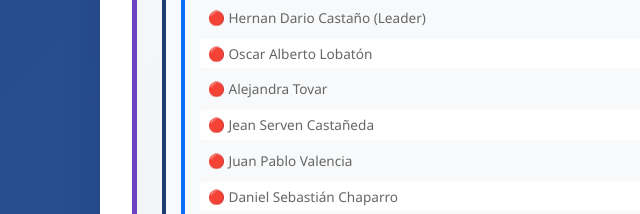
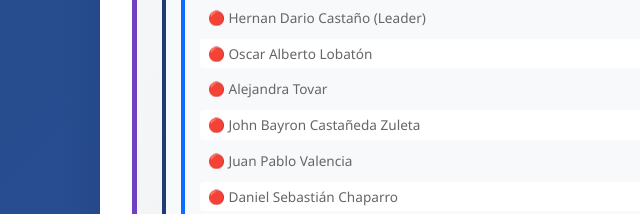
Before and after one commit to hernancastano/reportes, a plain HTML site: page docs/weekly-report-agent-22-26-junio-2026.html in a window 1280 px wide. Shown: the part 8285-8499 px from the top of the page, 0-640 px from the left. Drawn offline with Linux system fonts and the light colour scheme.

Commit message:
fix: nombre correcto John Bayron Castañeda Zuleta en capacity

```diff
--- a/docs/weekly-report-agent-22-26-junio-2026.html
+++ b/docs/weekly-report-agent-22-26-junio-2026.html
@@ -641,7 +641,7 @@ body {
               <div style="display:flex; justify-content:space-between; padding:4px 8px; background:#f8f9fa; border-radius:4px;"><span>🔴 Hernan Dario Castaño (Leader)</span><strong style="color:#dc3545;">370%</strong></div>
               <div style="display:flex; justify-content:space-between; padding:4px 8px; background:white; border-radius:4px;"><span>🔴 Oscar Alberto Lobatón</span><strong style="color:#dc3545;">312%</strong></div>
               <div style="display:flex; justify-content:space-between; padding:4px 8px; background:#f8f9fa; border-radius:4px;"><span>🔴 Alejandra Tovar</span><strong style="color:#dc3545;">200%</strong></div>
-              <div style="display:flex; justify-content:space-between; padding:4px 8px; background:white; border-radius:4px;"><span>🔴 Jean Serven Castañeda</span><strong style="color:#dc3545;">160%</strong></div>
+              <div style="display:flex; justify-content:space-between; padding:4px 8px; background:white; border-radius:4px;"><span>🔴 John Bayron Castañeda Zuleta</span><strong style="color:#dc3545;">160%</strong></div>
               <div style="display:flex; justify-content:space-between; padding:4px 8px; background:#f8f9fa; border-radius:4px;"><span>🔴 Juan Pablo Valencia</span><strong style="color:#dc3545;">148%</strong></div>
               <div style="display:flex; justify-content:space-between; padding:4px 8px; background:white; border-radius:4px;"><span>🔴 Daniel Sebastián Chaparro</span><strong style="color:#dc3545;">120%</strong></div>
               <div style="display:flex; justify-content:space-between; padding:4px 8px; background:#f8f9fa; border-radius:4px;"><span>🟢 andres.herrera</span><strong style="color:#28a745;">49%</strong></div>
```
